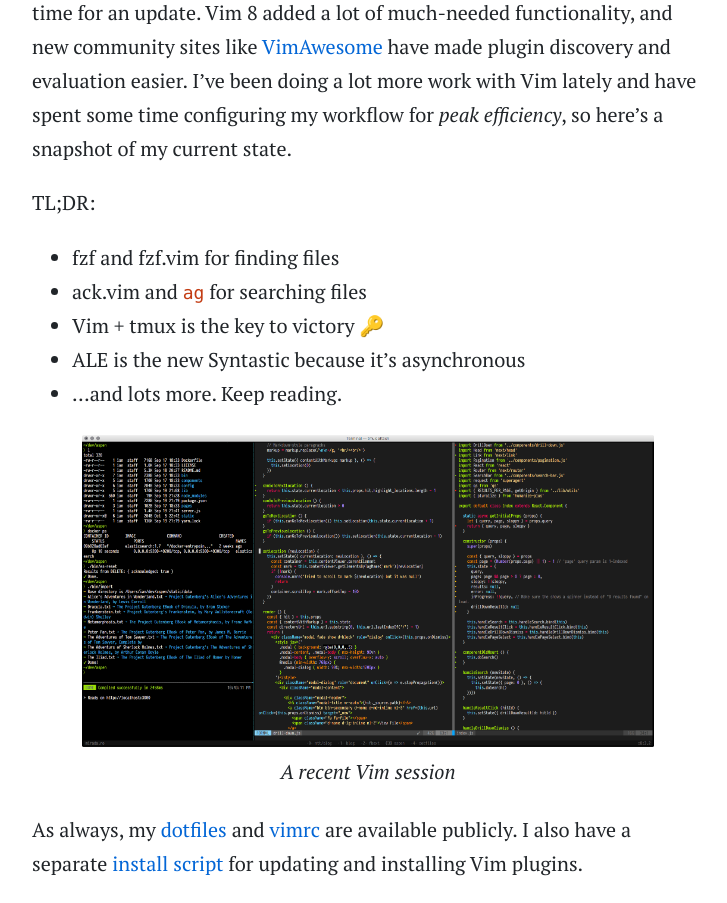
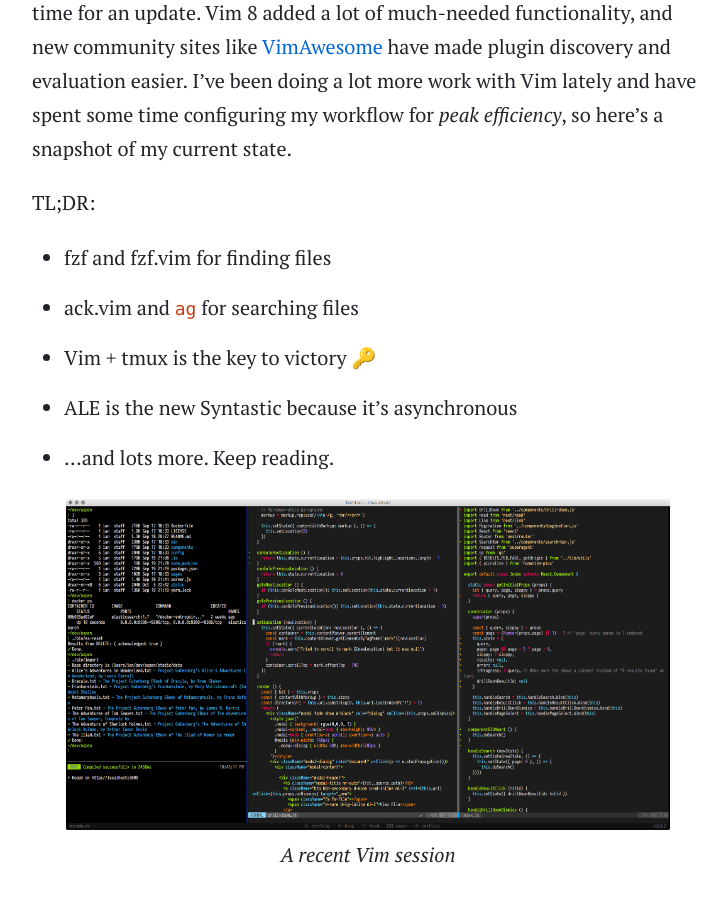
Before and after one commit to statico/statico.github.io, a Jekyll site: the page built from _posts/2017-10-17-vim3.md, in a window 1280 px wide. Shown: the part 348-1251 px from the top of the page, without its empty margins (272-999 px from the left). Built offline with Jekyll 4.4.1, drawn with Linux system fonts in a browser that asks for light colours; some web fonts are replaced; comment, search, counter and statistics services are not loaded.

Commit message:
style fixes

```diff
--- a/_includes/style.css
+++ b/_includes/style.css
@@ -22,6 +22,16 @@
 .reverse {
   unicode-bidi: bidi-override;
   direction: rtl;
+}
+
+dl,
+ol,
+ul {
+  padding-left: 2rem;
+}
+
+li {
+  margin-bottom: 1rem;
 }
 
 h1,
@@ -105,11 +115,15 @@
   line-height: 1.3;
 }
 
+pre {
+  scrollbar-width: none;
+}
+
 article img:first-child,
 article video:first-child {
   display: block;
   margin: 1.5rem auto;
-  max-width: 85%;
+  max-width: 100%;
 }
 
 figure {
@@ -128,9 +142,8 @@
 }
 
 .highlight {
-  margin: 1.5rem 2rem;
+  margin: 1.5rem 0.5rem;
 }
-
 .highlight .err {
   background: transparent;
 }
@@ -179,6 +192,11 @@
     margin-top: 2.5rem;
   }
 
+  article img:first-child,
+  article video:first-child {
+    max-width: 90%;
+  }
+
   header img {
     width: 84px;
     height: 84px;
```
